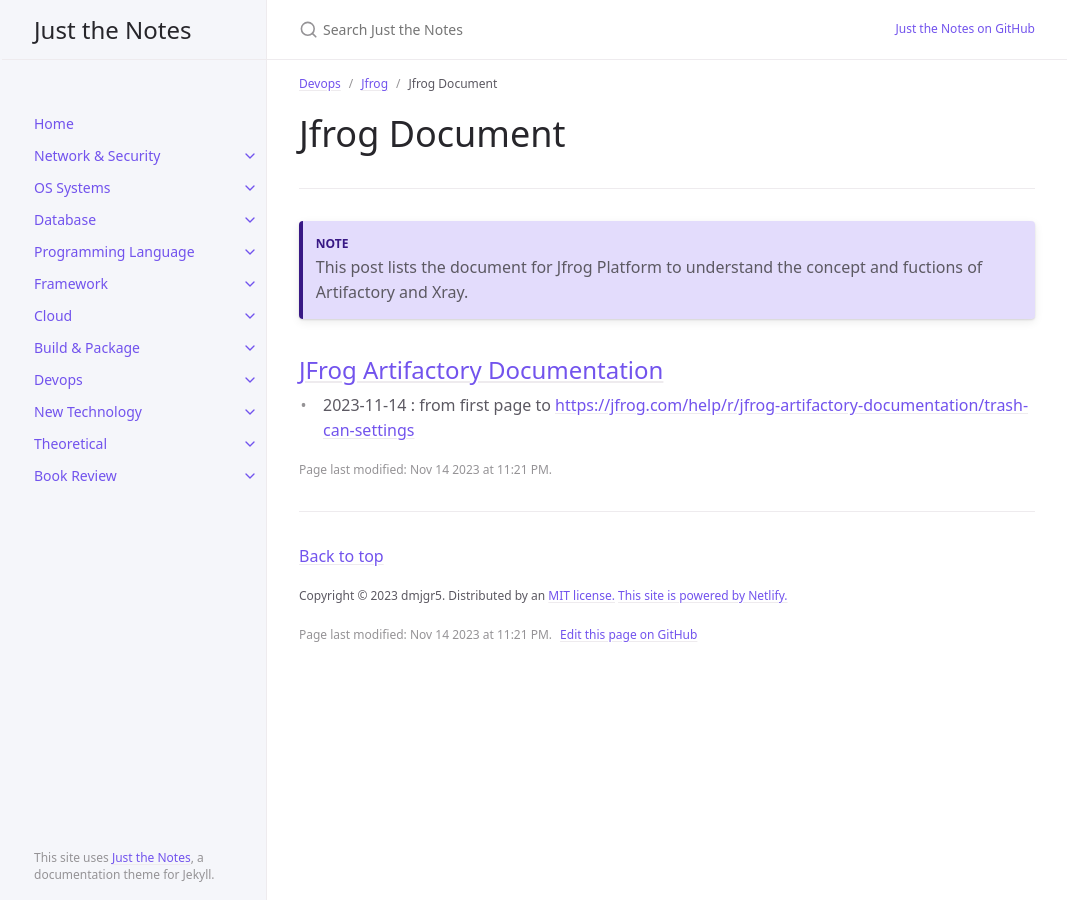
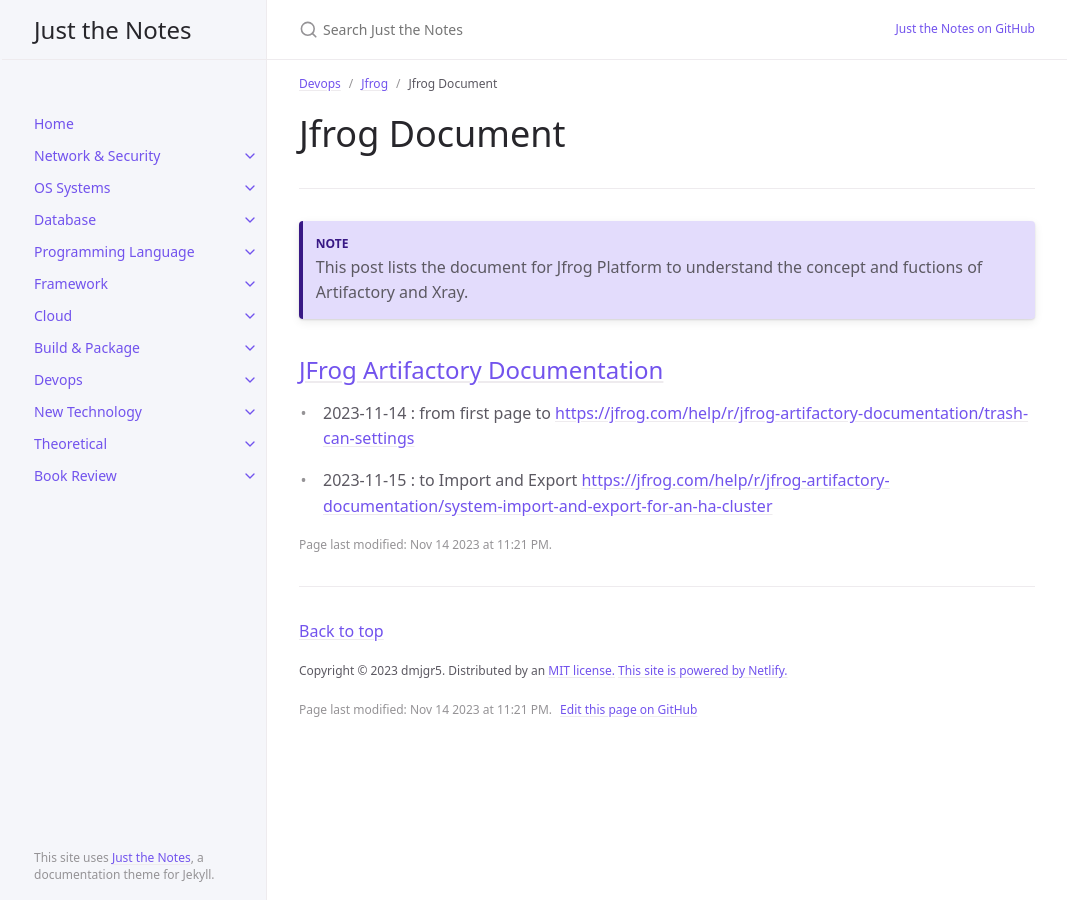
Before and after one commit to dmjgr5/dmjgr5.github.io, a Jekyll site: the page built from docs/devops/jfrog-document.md, in a window 1280 px wide. Shown: the whole page, without its empty margins (105-1172 px from the left). Built offline with Jekyll 4.4.1, drawn with Linux system fonts in a browser that asks for light colours; cached includes are drawn as plain includes.

Commit message:
jfrog added

```diff
--- a/docs/devops/jfrog-document.md
+++ b/docs/devops/jfrog-document.md
@@ -21,3 +21,5 @@ This post lists the document for Jfrog Platform to understand the concept and fu
 ## [JFrog Artifactory Documentation](https://jfrog.com/help/r/jfrog-artifactory-documentation)
 
 - 2023-11-14 : from first page to [https://jfrog.com/help/r/jfrog-artifactory-documentation/trash-can-settings](https://jfrog.com/help/r/jfrog-artifactory-documentation/trash-can-settings)
+
+- 2023-11-15 : to Import and Export [https://jfrog.com/help/r/jfrog-artifactory-documentation/system-import-and-export-for-an-ha-cluster](https://jfrog.com/help/r/jfrog-artifactory-documentation/system-import-and-export-for-an-ha-cluster)
```
Also changed, not shown: 2 other files.
